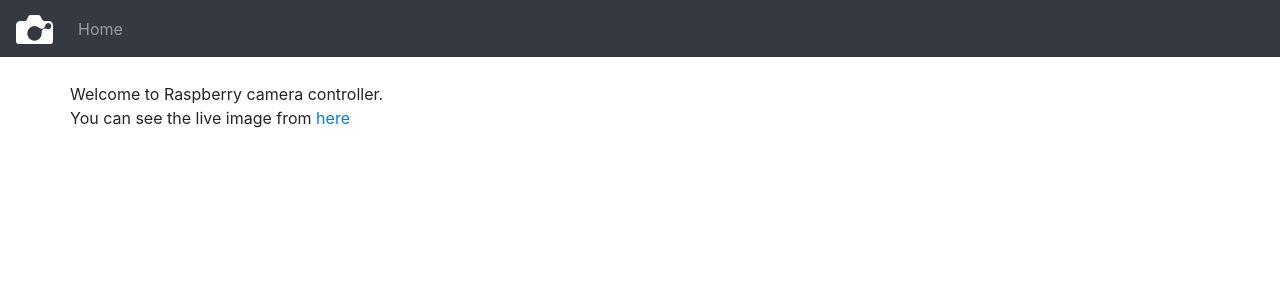
After one commit to gaberrini/raspberry-cam, a Flask app: template flask_server/picamera_server/templates/home.html in a window 1280 px wide. The commit adds this page. Shown: the top 300 px of the page. Run offline with Flask 2, Linux system fonts and the light colour scheme; the template is opened without the code that fills it, so the values that code supplies are empty; some libraries are stand-ins or nearby versions.

Commit message:
Home template

```diff
--- a/flask_server/picamera_server/picamera_server.py
+++ b/flask_server/picamera_server/picamera_server.py
@@ -1,6 +1,6 @@
 import os
 from picamera_server.config import FLASK_INSTANCE_FOLDER, SECRET_KEY
-from picamera_server.views.index import index_page
+from picamera_server.views.home import home
 from flask import Flask
 
 
@@ -14,6 +14,6 @@ def create_app():
     os.makedirs(app.instance_path, exist_ok=True)
 
     # Register Blueprints
-    app.register_blueprint(index_page)
+    app.register_blueprint(home)
 
     return app
--- /dev/null
+++ b/flask_server/picamera_server/static/css/main.css
@@ -0,0 +1,3 @@
+.m-bot-25 {
+    margin-bottom: 25px;
+}
--- a/flask_server/picamera_server/templates/base.html
+++ b/flask_server/picamera_server/templates/base.html
@@ -5,12 +5,20 @@
     <meta name="viewport" content="width=device-width, initial-scale=1, shrink-to-fit=no">
     <link rel="icon" href="/static/img/favicon.png" type="image/png">
     <title>Camera</title>
+
+    <link rel="stylesheet" href="https://stackpath.bootstrapcdn.com/bootstrap/4.4.1/css/bootstrap.min.css" integrity="sha384-Vkoo8x4CGsO3+Hhxv8T/Q5PaXtkKtu6ug5TOeNV6gBiFeWPGFN9MuhOf23Q9Ifjh" crossorigin="anonymous">
+    <link href="/static/css/main.css" rel="stylesheet">
+    {% block style %}{% endblock %}
 </head>
 <body>
     {% include 'navbar.html' %}
 
     {% block body %}{% endblock %}
 
+    <script src="https://code.jquery.com/jquery-3.4.1.slim.min.js" integrity="sha384-J6qa4849blE2+poT4WnyKhv5vZF5SrPo0iEjwBvKU7imGFAV0wwj1yYfoRSJoZ+n" crossorigin="anonymous"></script>
+    <script src="https://cdn.jsdelivr.net/npm/popper.js@1.16.0/dist/umd/popper.min.js" integrity="sha384-Q6E9RHvbIyZFJoft+2mJbHaEWldlvI9IOYy5n3zV9zzTtmI3UksdQRVvoxMfooAo" crossorigin="anonymous"></script>
+    <script src="https://stackpath.bootstrapcdn.com/bootstrap/4.4.1/js/bootstrap.min.js" integrity="sha384-wfSDF2E50Y2D1uUdj0O3uMBJnjuUD4Ih7YwaYd1iqfktj0Uod8GCExl3Og8ifwB6" crossorigin="anonymous"></script>
+
     {% block scripts %}{% endblock %}
 </body>
 </html>
--- /dev/null
+++ b/flask_server/picamera_server/templates/home.html
@@ -0,0 +1,12 @@
+{% extends "base.html" %}
+{% block body %}
+<div class="container">
+    <div class="row">
+        <p class="text-break">
+            Welcome to Raspberry camera controller.
+            <br/>
+            You can see the live image from <a href="{{ url_for('home.home_page') }}">here</a>
+        </p>
+    </div>
+</div>
+{% endblock %}
--- a/flask_server/picamera_server/templates/navbar.html
+++ b/flask_server/picamera_server/templates/navbar.html
@@ -1,4 +1,4 @@
-<nav class="navbar navbar-expand-sm navbar-dark bg-dark">
+<nav class="navbar navbar-expand-sm navbar-dark bg-dark m-bot-25">
   <a class="navbar-brand logo_h" href=""><img src="/static/img/logo.png" alt=""></a>
 
   <button class="navbar-toggler" type="button" data-toggle="collapse" data-target="#navbarMenu" aria-controls="navbarMenu" aria-expanded="false" aria-label="Toggle navigation">
```
Also changed, not shown: flask_server/picamera_server/views/home.py (added, +13 -0 lines), flask_server/picamera_server/views/index.py (deleted, +0 -13 lines), README.md.
